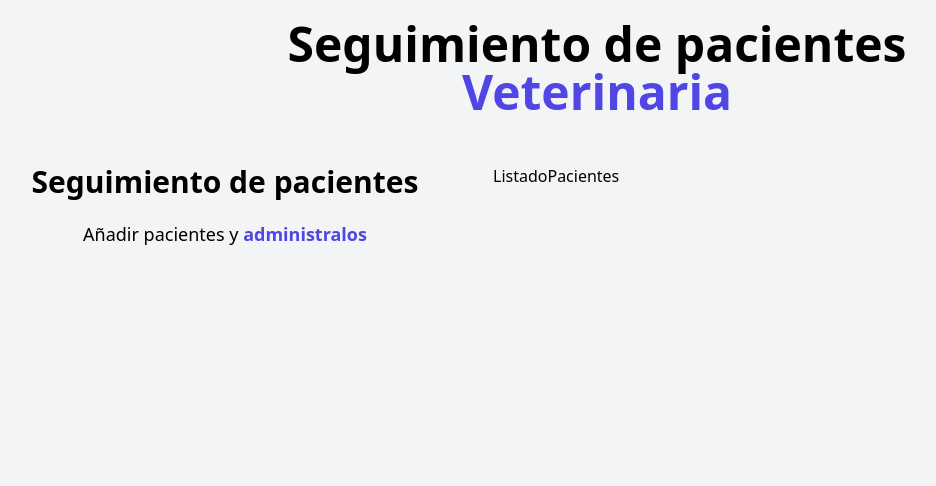
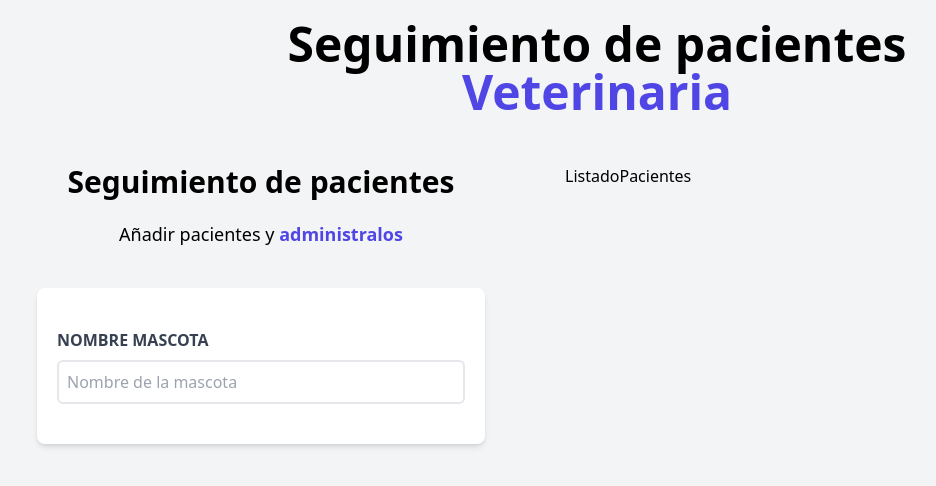
Before and after one commit to OscarAguilarL/citas-react, a React (Vite) app: page / in a window 1280 px wide. Shown: the top 486 px of the page, without its empty margins (43-979 px from the left). Built offline with nearby package versions, Linux system fonts and the light colour scheme.

Commit message:
Creando input en el formulario

```diff
--- a/index.html
+++ b/index.html
@@ -6,7 +6,7 @@
     <meta name="viewport" content="width=device-width, initial-scale=1.0" />
     <title>Citas React</title>
   </head>
-  <body class="bg-gray-100 h-screen">
+  <body class="bg-gray-100">
     <div id="root"></div>
     <script type="module" src="/src/main.jsx"></script>
   </body>
--- a/src/components/Formulario.jsx
+++ b/src/components/Formulario.jsx
@@ -1,14 +1,32 @@
 export const Formulario = () => {
   return (
-    <div className="md:w-1/2 lg:w-2/5 mx-5">
+    <div className="md:w-1/2 lg:w-2/5 mx-20">
       <h2 className="font-black text-3xl text-center">
         Seguimiento de pacientes
       </h2>
 
-      <p className="text-lg mt-5 text-center">
+      <p className="text-lg mt-5 text-center mb-10">
         Añadir pacientes y{' '}
         <span className="text-indigo-600 font-bold">administralos</span>
       </p>
+
+      <form className="bg-white shadow-md rounded-lg py-10 px-5">
+        <div>
+          <label
+            htmlFor="name"
+            className="block text-gray-700 uppercase font-bold"
+          >
+            Nombre mascota
+          </label>
+          <input
+            type="text"
+            id="name"
+            htmlFor="name"
+            placeholder="Nombre de la mascota"
+            className="border-2 w-full p-2 mt-2 rounded-md placeholder-gray-400"
+          />
+        </div>
+      </form>
     </div>
   )
 }
```
